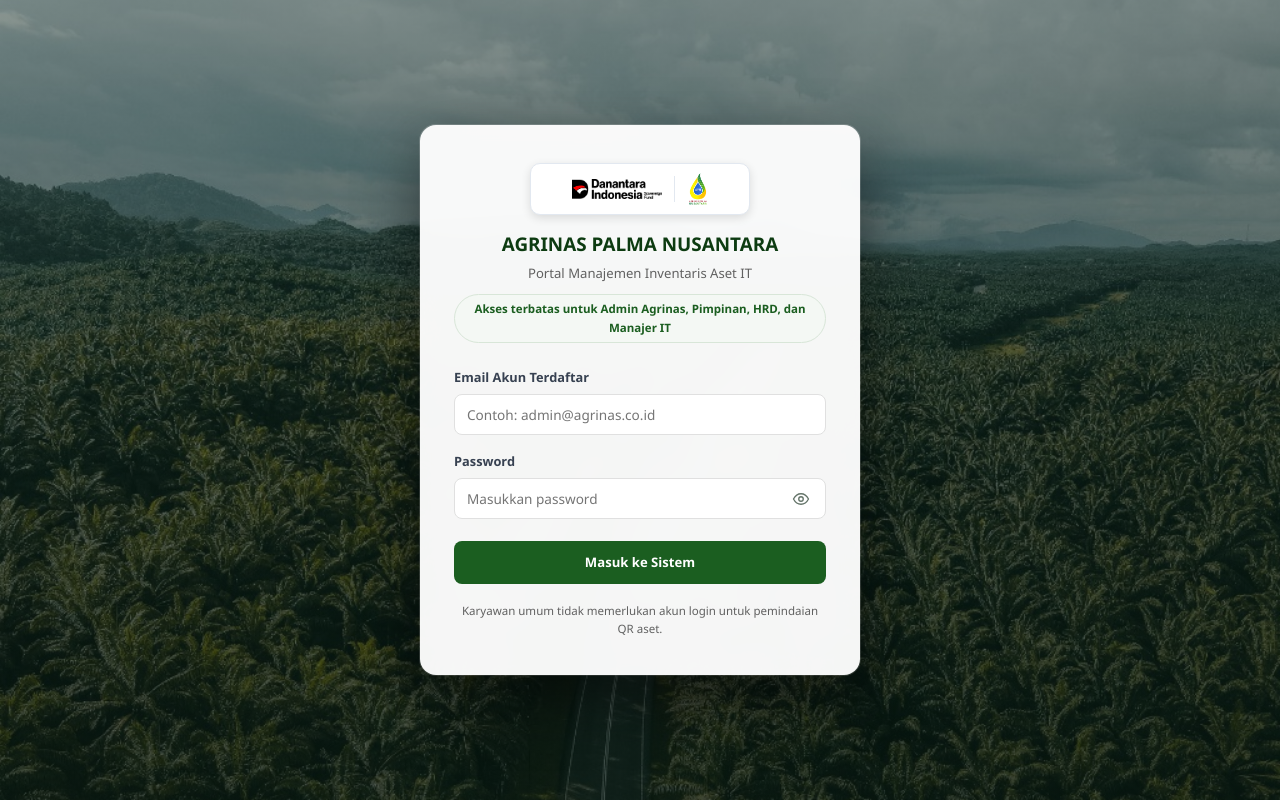
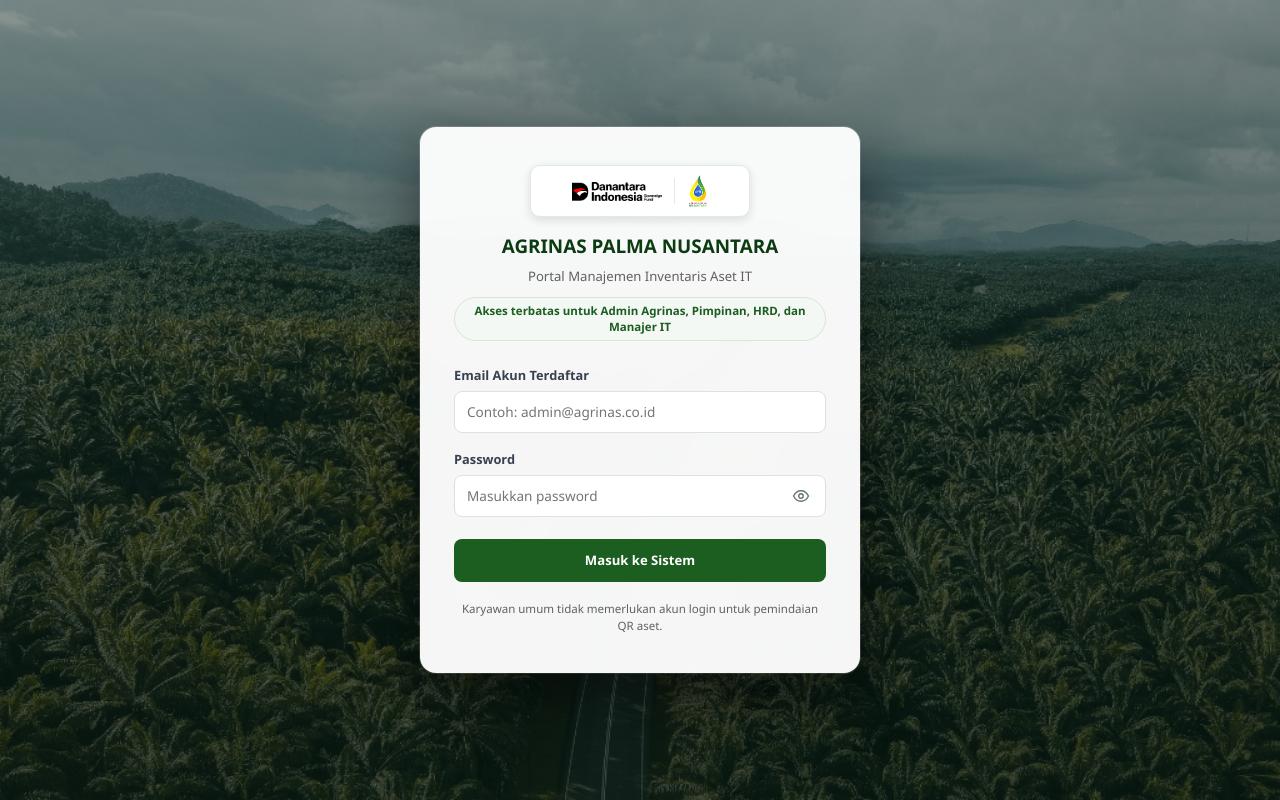
Before and after one commit to Dhimas5768/Iventaris-Agrinas, a plain HTML site: page index.html in a window 1280 px wide. Drawn offline with Linux system fonts and the light colour scheme; no server answers.

Commit message:
Add files via upload

```diff
--- a/css/style.css
+++ b/css/style.css
@@ -2198,6 +2198,7 @@ tbody td.muted {
 
 .login-access-badge {
   display: inline-block;
+  max-width: 100%;
   margin-top: 10px;
   padding: 5px 9px;
   border: 1px solid var(--border-soft);
@@ -2206,6 +2207,8 @@ tbody td.muted {
   color: var(--primary);
   font-size: 0.72rem;
   font-weight: 700;
+  line-height: 1.4;
+  text-align: center;
 }
 
 .password-input-wrapper {
```
